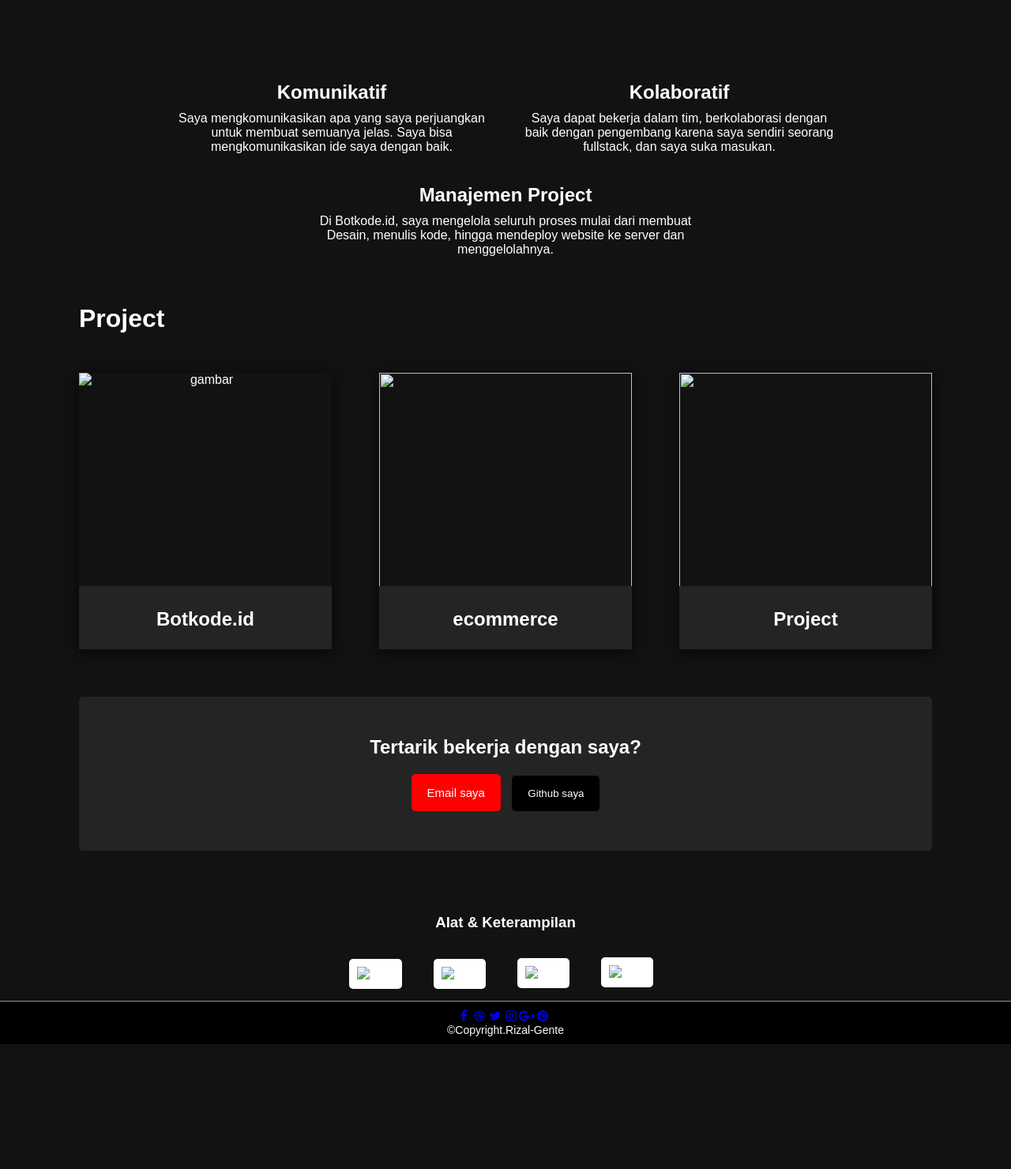
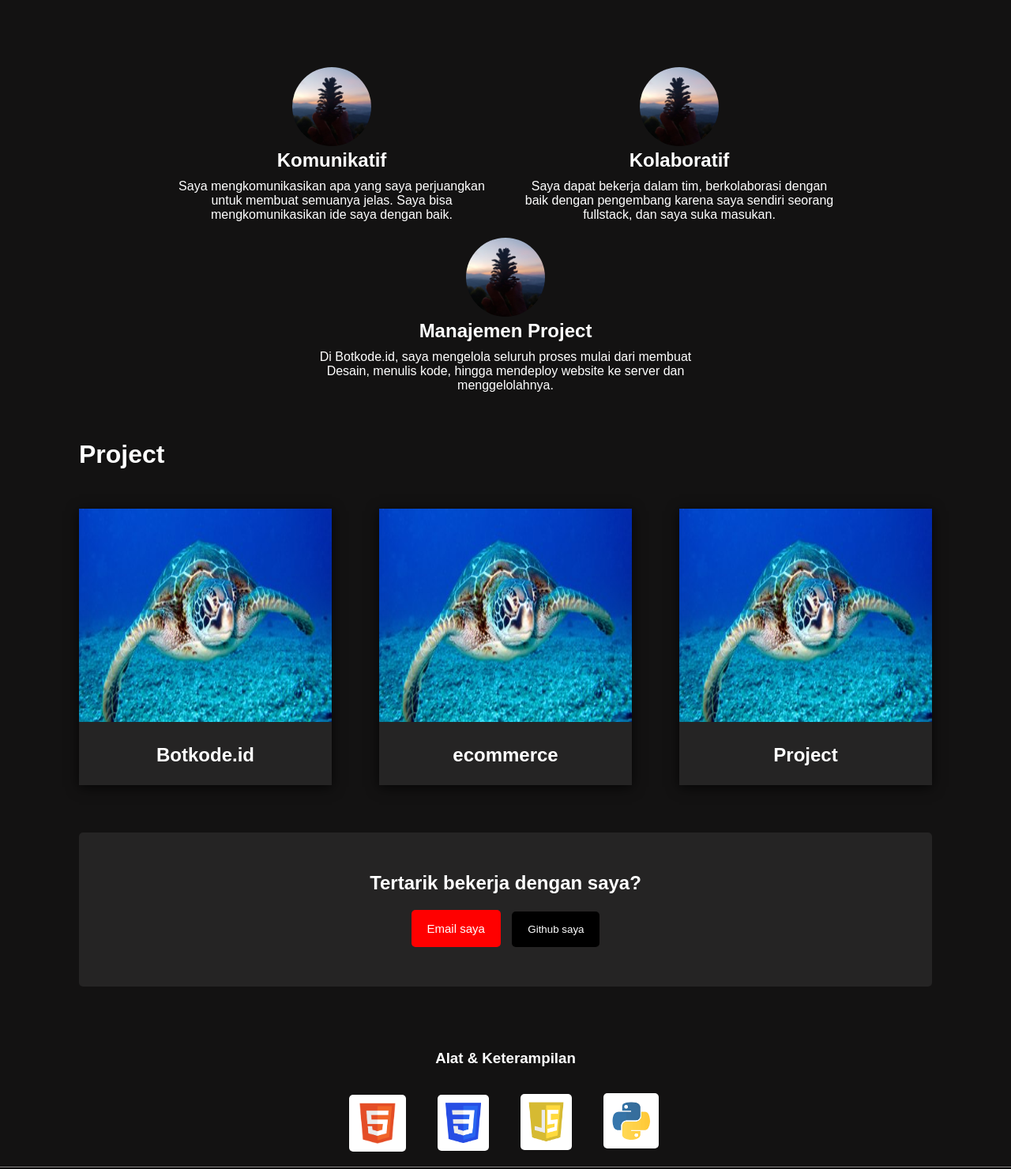
Before and after one commit to Rizalgente/Rizal, a plain HTML site: page index.html in a window 1280 px wide. Shown: the part 897-2377 px from the top of the page at 79% size. Before the commit the page ends 2219 px from the top, so only its background shows below. Drawn offline with Linux system fonts and the light colour scheme.

Commit message:
Add files via upload

```diff
--- a/index.html
+++ b/index.html
@@ -22,7 +22,7 @@
     <div class="kepala">
       <div class="banner">
       <div class="image">
-        <img src="image/idr.jpg" alt="foto">
+        <img src="idr.jpg" alt="foto">
       </div>
         <h3>Hi!, Nama saya Moh Rizal Gente</h3>
         <h1>Web Developer / Django</h1>
@@ -37,14 +37,14 @@
       <h1>Mengapa Mempekerjakan Saya?</h1>
       <div class="container">
         <div class="tentang_col satu">
-          <img src="image/idr.jpg" alt="">
+          <img src="idr.jpg" alt="">
           <h2>Komunikatif</h2>
           <p>
             Saya mengkomunikasikan apa yang saya perjuangkan untuk membuat semuanya jelas. Saya bisa mengkomunikasikan ide saya dengan baik.
             </p>
         </div>
         <div class="tentang_col dua">
-          <img src="image/idr.jpg" alt="">
+          <img src="idr.jpg" alt="">
           <h2>Kolaboratif</h2>
           <p>
             Saya dapat bekerja dalam tim, berkolaborasi dengan baik dengan pengembang karena saya sendiri seorang fullstack, dan saya
@@ -53,7 +53,7 @@
         </div>
       </div>
       <div class="tentang_col3">
-        <img src="image/idr.jpg" alt="">
+        <img src="idr.jpg" alt="">
         <h2>Manajemen Project</h2>
         <p>
           Di Botkode.id, saya mengelola seluruh proses mulai dari membuat Desain, menulis kode, hingga mendeploy website ke server dan menggelolahnya.
@@ -69,7 +69,7 @@
     <div class="cardpa">
       <div class="card1">
         <div class="imgbox">
-          <img src="image/img-15.jpg" alt="gambar">
+          <img src="img-15.jpg" alt="gambar">
         </div>
         <div class="content">
           <h2>Botkode.id</h2>
@@ -79,7 +79,7 @@
       </div>
       <div class="card1">
         <div class="imgbox">
-          <img src="image/img-15.jpg" alt="">
+          <img src="img-15.jpg" alt="">
         </div>
         <div class="content">
           <h2>ecommerce</h2>
@@ -89,7 +89,7 @@
       </div>
       <div class="card1">
         <div class="imgbox">
-          <img src="image/img-15.jpg" alt="">
+          <img src="img-15.jpg" alt="">
         </div>
         <div class="content">
           <h2>Project</h2>
@@ -114,16 +114,16 @@
     </div>
     <div class="skil">
       <div class="skill">
-        <img id="html" src="image/html.png" alt="html">
+        <img id="html" src="html.png" alt="html">
       </div>
       <div class="skill">
-        <img id="css" src="image/css.png" alt="html">
+        <img id="css" src="css.png" alt="html">
       </div>
       <div class="skill js">
-        <img id="js" src="image/javascript.png" alt="html">
+        <img id="js" src="javascript.png" alt="html">
       </div>
       <div class="skill python">
-        <img id="py" src="image/python.png" alt="html">
+        <img id="py" src="python.png" alt="html">
       </div>
     </div>
   </div>
```
